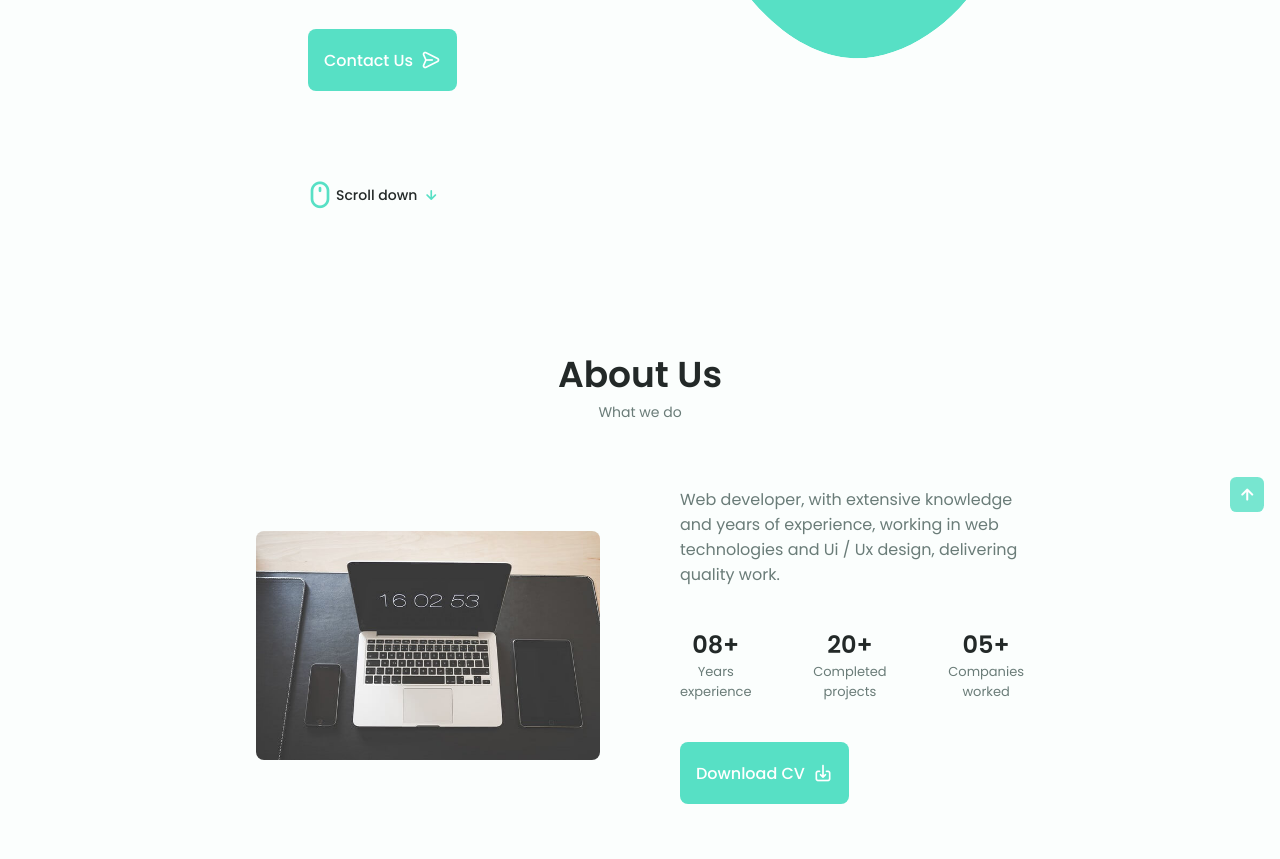
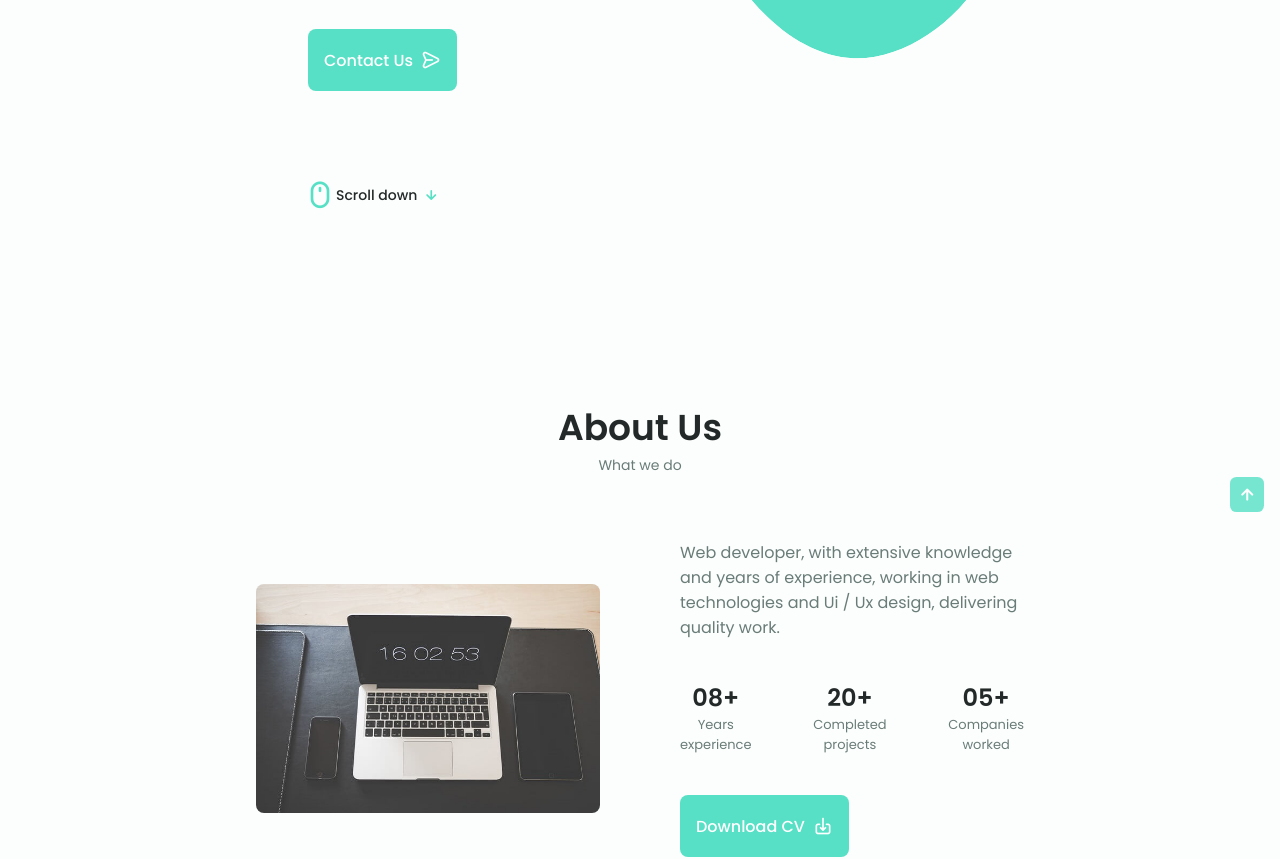
Before and after one commit to HiveMind-256/steins-tech, a plain HTML site: page index.html in a window 1280 px wide. Shown: the part 448-1307 px from the top of the page. Drawn offline with nearby package versions, Linux system fonts and the light colour scheme.

Commit message:
||Remastered Ui||

```diff
--- a/assets/css/styles.css
+++ b/assets/css/styles.css
@@ -143,6 +143,7 @@ img {
 
 .section {
     padding: 2rem 0 4rem;
+    height: calc(100vh - 3rem);
 }
 
 .section__title {
```
